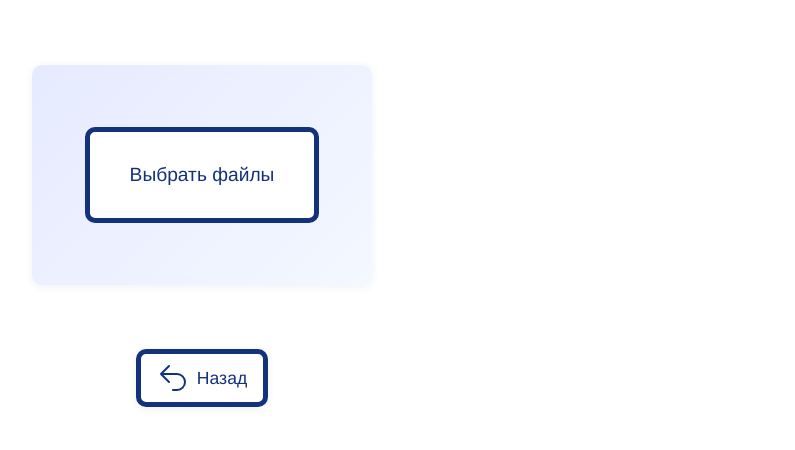
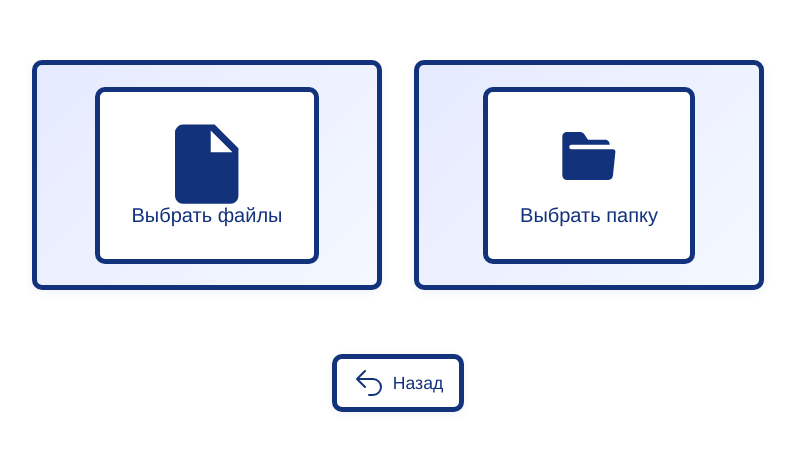
Before and after one commit to katerinasakhar/tables, a React (Vite) app: page /download in a window 1280 px wide. Shown: the part 116-566 px from the top of the page, without its empty margins (0-795 px from the left). Built offline with nearby package versions, Linux system fonts and the light colour scheme; the HTML template or start-up script is replaced by a standard one.

Commit message:
feat: enhance file upload functionality to support folder selection and improve UI components

```diff
--- a/src/pages/DownloadFiles.css
+++ b/src/pages/DownloadFiles.css
@@ -75,9 +75,14 @@ body, .download-page__container {
   display: none;
 }
 
-.download-page__file-count {
+.download-page__header-count {
   font-size: 1.125rem;
   color: #13327c;
+}
+
+.download-page__file-count {
+  font-size: 0.875rem;
+  color: #6b7280;
 }
 
 .download-page__files-list-container {
@@ -117,6 +122,13 @@ body, .download-page__container {
   display: flex;
   align-items: center;
   gap: 1rem;
+  flex: 1;
+}
+
+.download-page__file-details {
+  display: flex;
+  flex-direction: column;
+  gap: 0.25rem;
 }
 
 .download-page__file-icon {
@@ -198,60 +210,81 @@ body, .download-page__container {
   align-items: center;
   justify-content: center;
   border: none;
-  border-radius: 10px;
   background: linear-gradient(135deg, #e6eaff 0%, #f4f8ff 100%);
   cursor: pointer;
   transition: background 0.2s, box-shadow 0.2s;
   box-shadow: 0 2px 8px 0 rgba(19, 50, 124, 0.07);
+  border-radius: 10px;
+  border: 5px solid #13327c;
+  position: relative;
+  z-index: 10;
 }
 
 .custom-fileinput--drag {
-  background: linear-gradient(135deg, #c7e0ff 0%, #e6eaff 100%);
-  box-shadow: 0 4px 16px 0 rgba(19, 50, 124, 0.13);
+  background: linear-gradient(135deg, #d1d5db 0%, #e5e7eb 100%);
+  box-shadow: 0 4px 12px 0 rgba(19, 50, 124, 0.15);
 }
 
 .custom-fileinput__button--big {
-  font-size: 1.3rem;
-  padding: 2rem 2.5rem;
   display: flex;
   flex-direction: column;
+  gap: 1rem;
   align-items: center;
-  gap: 1.5rem;
-  background: linear-gradient(135deg, #e6eaff 0%, #f4f8ff 100%);
+  justify-content: center;
+  padding: 2rem;
   border: none;
-  box-shadow: none;
+  background: none;
+  color: #13327c;
+  font-size: 1.25rem;
+  font-family: inherit;
+  font-weight: 500;
 }
 
 .custom-fileinput--big .file-icon {
-  width: 80px;
-  height: 80px;
+  display: block;
+  width: 4rem;
+  height: 4rem;
+  color: #13327c;
+}
+
+.custom-fileinput--big .folder-icon {
+  display: block;
+  width: 4rem;
+  height: 4rem;
   color: #13327c;
 }
 
 .custom-fileinput--big p {
   margin: 0;
+  font-size: 1.25rem;
+  font-weight: 500;
   color: #13327c;
-  font-size: 1.2rem;
-  font-family: inherit;
-  font-weight: 500;
 }
 
 .download-page__footer--outside {
-  margin-top: 10px;
-  display: flex;
-  gap: 1.5rem;
   justify-content: center;
 }
 
 .download-page__spacer {
-  flex: 1 1 0;
-  min-height: 40px;
+  height: 2rem;
 }
 
 .download-page__button-back--top {
+  margin: 0;
   position: absolute;
   top: 2rem;
   left: 2rem;
-  margin: 0;
-  z-index: 10;
 }
+
+.download-page__upload-container {
+  display: flex;
+  gap: 2rem;
+  justify-content: center;
+  align-items: center;
+}
+
+.folder-icon {
+  width: 6rem;
+  height: 6rem;
+  color: #13327c;
+}
--- a/src/pages/DownloadFiles.jsx
+++ b/src/pages/DownloadFiles.jsx
@@ -5,8 +5,10 @@ import { API_ENDPOINT } from "../config/api";
 
 function DownloadFiles() {
   const [selectedFiles, setSelectedFiles] = useState([]);
+  const [selectedFolders, setSelectedFolders] = useState([]);
   const [isDragActive, setIsDragActive] = useState(false);
   const fileInputRef = useRef(null);
+  const folderInputRef = useRef(null);
   const navigate = useNavigate();
 
   const handleFileChange = (event) => {
@@ -14,19 +16,57 @@ function DownloadFiles() {
     event.target.value = null;
   };
 
+  const handleFolderChange = (event) => {
+    const files = Array.from(event.target.files);
+    if (files.length > 0) {
+      // Group files by their directory
+      const folderMap = new Map();
+
+      files.forEach((file) => {
+        const pathParts = file.webkitRelativePath.split("/");
+        const folderName = pathParts[0];
+
+        if (!folderMap.has(folderName)) {
+          folderMap.set(folderName, {
+            name: folderName,
+            files: [],
+          });
+        }
+        folderMap.get(folderName).files.push(file);
+      });
+
+      const newFolders = Array.from(folderMap.values());
+      setSelectedFolders([...selectedFolders, ...newFolders]);
+    }
+    event.target.value = null;
+  };
+
   const handleRemoveFile = (fileToRemove) => {
     setSelectedFiles(selectedFiles.filter((file) => file !== fileToRemove));
   };
 
+  const handleRemoveFolder = (folderToRemove) => {
+    setSelectedFolders(
+      selectedFolders.filter((folder) => folder !== folderToRemove)
+    );
+  };
+
   const handleSendFiles = async () => {
-    if (selectedFiles.length === 0) {
+    const allFiles = [
+      ...selectedFiles,
+      ...selectedFolders.flatMap((folder) => folder.files),
+    ];
+
+    if (allFiles.length === 0) {
       alert("Пожалуйста, выберите файлы для отправки.");
       return;
     }
+
     const formData = new FormData();
-    selectedFiles.forEach((file) => {
+    allFiles.forEach((file) => {
       formData.append("files", file);
     });
+
     try {
       const response = await fetch(API_ENDPOINT, {
         method: "POST",
@@ -66,8 +106,12 @@ function DownloadFiles() {
       setSelectedFiles([...selectedFiles, ...files]);
     }
   };
-  const handleClick = () => {
+  const handleFileClick = () => {
     fileInputRef.current.click();
+  };
+
+  const handleFolderClick = () => {
+    folderInputRef.current.click();
   };
 
   function getFileWord(n) {
@@ -79,17 +123,19 @@ function DownloadFiles() {
     return "файлов";
   }
 
+  const totalItems = selectedFiles.length + selectedFolders.length;
+
   return (
     <div
       className={`download-page__container${
-        selectedFiles.length === 0
+        totalItems === 0
           ? " download-page__container--centered"
-          : selectedFiles.length > 0
+          : totalItems > 0
           ? " with-files-centered"
           : ""
       }`}
     >
-      {selectedFiles.length === 0 ? null : (
+      {totalItems === 0 ? null : (
         <NavLink
           to="/"
           className="download-page__button-back download-page__button-back--top"
@@ -112,24 +158,76 @@ function DownloadFiles() {
           <div>Назад</div>
         </NavLink>
       )}
-      {selectedFiles.length > 0 && <div className="download-page__spacer" />}
+      {totalItems > 0 && <div className="download-page__spacer" />}
       <div
         className={`download-page__header${
-          selectedFiles.length === 0 ? " download-page__header--hidden" : ""
+          totalItems === 0 ? " download-page__header--hidden" : ""
         }`}
       >
-        {selectedFiles.length > 0 && (
-          <div className="download-page__file-count">
-            {selectedFiles.length} {getFileWord(selectedFiles.length)}
+        {totalItems > 0 && (
+          <div className="download-page__header-count">
+            {selectedFiles.length +
+              selectedFolders.flatMap((folder) => folder.files).length}{" "}
+            {getFileWord(
+              selectedFiles.length +
+                selectedFolders.flatMap((folder) => folder.files).length
+            )}
           </div>
         )}
       </div>
-      {selectedFiles.length > 0 ? (
+      {totalItems > 0 ? (
         <>
           <div className="download-page__files-list-container">
             <div className="download-page__files-list">
+              {/* Display folders first */}
+              {selectedFolders.map((folder, index) => (
+                <div
+                  key={`folder-${index}`}
+                  className="download-page__file-item"
+                >
+                  <div className="download-page__file-info">
+                    <div className="download-page__file-icon">
+                      <svg
+                        xmlns="http://www.w3.org/2000/svg"
+                        width="24"
+                        height="24"
+                        viewBox="0 0 24 24"
+                      >
+                        <path
+                          fill="currentColor"
+                          d="M2 4.75C2 3.784 2.784 3 3.75 3h4.971c.58 0 1.12.286 1.447.765l1.404 2.063a.25.25 0 0 0 .207.11h6.224c.966 0 1.75.783 1.75 1.75v.117H5.408a.848.848 0 0 0 0 1.695h15.484a1 1 0 0 1 .995 1.102L21 19.25c-.106 1.05-.784 1.75-1.75 1.75H3.75A1.75 1.75 0 0 1 2 19.25z"
+                        />
+                      </svg>
+                    </div>
+                    <div className="download-page__file-details">
+                      <span className="download-page__file-name">
+                        {folder.name}
+                      </span>
+                      <span className="download-page__file-count">
+                        {folder.files.length} {getFileWord(folder.files.length)}
+                      </span>
+                    </div>
+                  </div>
+                  <button
+                    onClick={() => handleRemoveFolder(folder)}
+                    className="download-page__remove-file-button"
+                  >
+                    <svg xmlns="http://www.w3.org/2000/svg" viewBox="0 0 21 21">
+                      <path
+                        fill="none"
+                        stroke="currentColor"
+                        stroke-linecap="round"
+                        stroke-linejoin="round"
+                        d="M5.5 4.5h10v12a2 2 0 0 1-2 2h-6a2 2 0 0 1-2-2zm5-2a2 2 0 0 1 1.995 1.85l.005.15h-4a2 2 0 0 1 2-2zm-7 2h14m-9 3v8m4-8v8"
+                      />
+                    </svg>
+                  </button>
+                </div>
+              ))}
+
+              {/* Display individual files */}
               {selectedFiles.map((file, index) => (
-                <div key={index} className="download-page__file-item">
+                <div key={`file-${index}`} className="download-page__file-item">
                   <div className="download-page__file-info">
                     <div className="download-page__file-icon">
                       <svg
@@ -207,6 +305,7 @@ function DownloadFiles() {
         </>
       ) : (
         <>
+          <div className="download-page__upload-container">
             <div
               className={`custom-fileinput custom-fileinput--big${
                 isDragActive ? " custom-fileinput--drag" : ""
@@ -214,7 +313,7 @@ function DownloadFiles() {
               onDragOver={handleDragOver}
               onDragLeave={handleDragLeave}
               onDrop={handleDrop}
-            onClick={handleClick}
+              onClick={handleFileClick}
             >
               <input
                 type="file"
@@ -235,6 +334,30 @@ function DownloadFiles() {
                 </div>
                 <p>Выбрать файлы</p>
               </span>
+            </div>
+
+            <label className="custom-fileinput custom-fileinput--big">
+              <input
+                type="file"
+                multiple
+                webkitdirectory=""
+                className="custom-fileinput__input"
+                onChange={handleFolderChange}
+                accept=".xlsm"
+                ref={folderInputRef}
+              />
+              <span className="custom-fileinput__button custom-fileinput__button--big">
+                <div className="folder-icon">
+                  <svg xmlns="http://www.w3.org/2000/svg" viewBox="0 0 24 24">
+                    <path
+                      fill="currentColor"
+                      d="M2 4.75C2 3.784 2.784 3 3.75 3h4.971c.58 0 1.12.286 1.447.765l1.404 2.063a.25.25 0 0 0 .207.11h6.224c.966 0 1.75.783 1.75 1.75v.117H5.408a.848.848 0 0 0 0 1.695h15.484a1 1 0 0 1 .995 1.102L21 19.25c-.106 1.05-.784 1.75-1.75 1.75H3.75A1.75 1.75 0 0 1 2 19.25z"
+                    />
+                  </svg>
+                </div>
+                <p>Выбрать папку</p>
+              </span>
+            </label>
           </div>
           <NavLink to="/" className="download-page__button-back">
             <div className="back-icon">
```
Also changed, not shown: 4 other files (tests, documents, lock files or other folders). Lines whose indentation alone changed are shown as unchanged.
